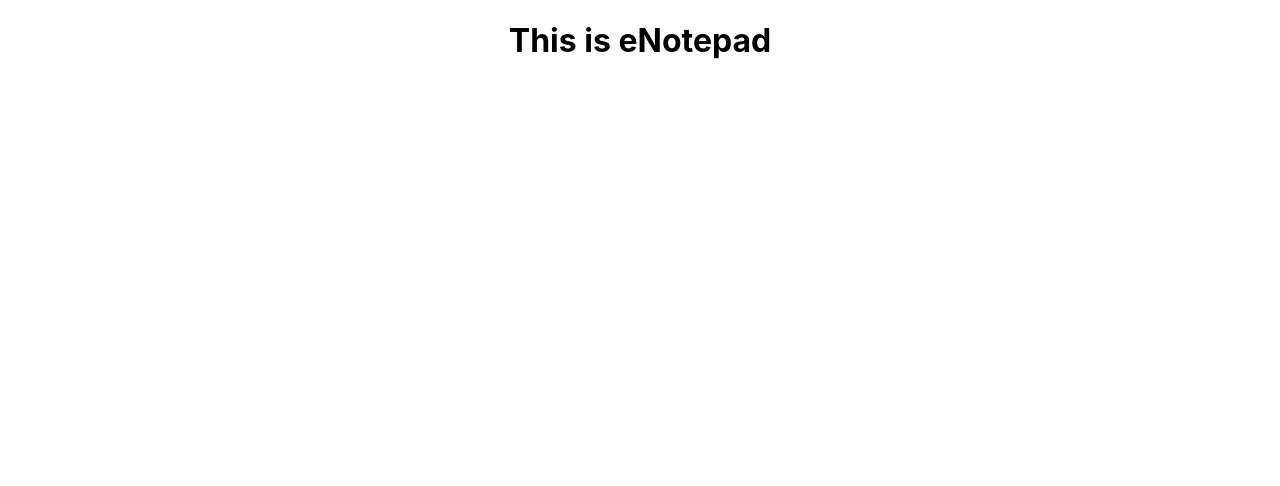
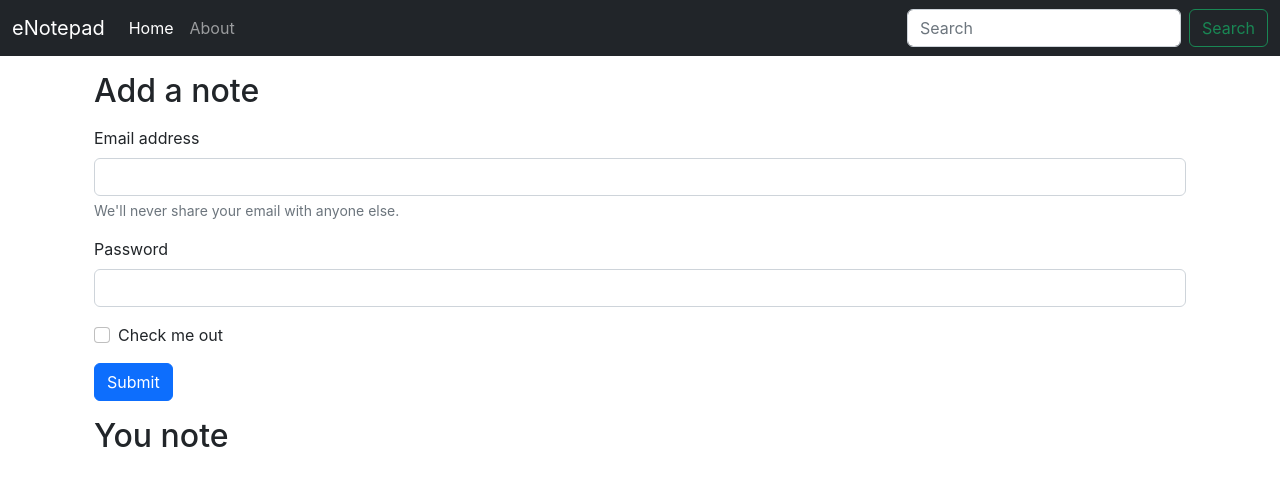
Before and after one commit to kanavbadwal/enotepad, a React (Create React App) app: page / in a window 1280 px wide. Shown: the top 486 px of the page. Built offline with nearby package versions, Linux system fonts and the light colour scheme.

Commit message:
createContext, useLocation, bootstrap and homepage

```diff
--- a/public/index.html
+++ b/public/index.html
@@ -24,7 +24,13 @@
       work correctly both with client-side routing and a non-root public URL.
       Learn how to configure a non-root public URL by running `npm run build`.
     -->
-    <title>React App</title>
+    <title>eNotepad - Create your notes on cloud securely.</title>
+    <link
+      href="https://cdn.jsdelivr.net/npm/bootstrap@5.2.3/dist/css/bootstrap.min.css"
+      rel="stylesheet"
+      integrity="sha384-rbsA2VBKQhggwzxH7pPCaAqO46MgnOM80zW1RWuH61DGLwZJEdK2Kadq2F9CUG65"
+      crossorigin="anonymous"
+    />
   </head>
   <body>
     <noscript>You need to enable JavaScript to run this app.</noscript>
@@ -39,5 +45,10 @@
       To begin the development, run `npm start` or `yarn start`.
       To create a production bundle, use `npm run build` or `yarn build`.
     -->
+    <script
+      src="https://cdn.jsdelivr.net/npm/bootstrap@5.2.3/dist/js/bootstrap.bundle.min.js"
+      integrity="sha384-kenU1KFdBIe4zVF0s0G1M5b4hcpxyD9F7jL+jjXkk+Q2h455rYXK/7HAuoJl+0I4"
+      crossorigin="anonymous"
+    ></script>
   </body>
 </html>
--- a/src/App.js
+++ b/src/App.js
@@ -1,10 +1,25 @@
 import "./App.css";
+import { BrowserRouter as Router, Routes, Route } from "react-router-dom";
+import Navbar from "./components/Navbar";
+import Home from "./components/Home";
+import About from "./components/About";
+import NoteState from "./context/notes/NoteState";
 
 function App() {
   return (
-    <div className="App">
-      <h1>This is eNotepad</h1>
-    </div>
+    <>
+      <NoteState>
+        <Router>
+          <Navbar />
+          <div className="container">
+            <Routes>
+              <Route path="/" element={<Home />} />
+              <Route path="/about" element={<About />} />
+            </Routes>
+          </div>
+        </Router>
+      </NoteState>
+    </>
   );
 }
 
--- /dev/null
+++ b/src/components/About.js
@@ -0,0 +1,7 @@
+import React from "react";
+
+const About = () => {
+  return <div>This is about page.</div>;
+};
+
+export default About;
--- /dev/null
+++ b/src/components/Home.js
@@ -0,0 +1,55 @@
+import React from "react";
+
+const Home = () => {
+  return (
+    <div>
+      <div className="container my-3">
+        <h2>Add a note</h2>
+        <form className="my-3">
+          <div className="mb-3">
+            <label htmlFor="exampleInputEmail1" className="form-label">
+              Email address
+            </label>
+            <input
+              type="email"
+              className="form-control"
+              id="exampleInputEmail1"
+              aria-describedby="emailHelp"
+            />
+            <div id="emailHelp" className="form-text">
+              We'll never share your email with anyone else.
+            </div>
+          </div>
+          <div className="mb-3">
+            <label htmlFor="exampleInputPassword1" className="form-label">
+              Password
+            </label>
+            <input
+              type="password"
+              className="form-control"
+              id="exampleInputPassword1"
+            />
+          </div>
+          <div className="mb-3 form-check">
+            <input
+              type="checkbox"
+              className="form-check-input"
+              id="exampleCheck1"
+            />
+            <label className="form-check-label" htmlFor="exampleCheck1">
+              Check me out
+            </label>
+          </div>
+          <button type="submit" className="btn btn-primary">
+            Submit
+          </button>
+        </form>
+      </div>
+      <div className="container">
+        <h2>You note</h2>
+      </div>
+    </div>
+  );
+};
+
+export default Home;
--- /dev/null
+++ b/src/components/Navbar.js
@@ -0,0 +1,68 @@
+import React, { useEffect } from "react";
+import { Link, useLocation } from "react-router-dom";
+
+const Navbar = () => {
+  let location = useLocation();
+  useEffect(() => {
+    // console.log(location.pathname);
+  }, [location]);
+
+  return (
+    <nav className="navbar navbar-expand-lg bg-dark navbar-dark">
+      <div className="container-fluid">
+        <Link className="navbar-brand" to="/">
+          eNotepad
+        </Link>
+        <button
+          className="navbar-toggler"
+          type="button"
+          data-bs-toggle="collapse"
+          data-bs-target="#navbarSupportedContent"
+          aria-controls="navbarSupportedContent"
+          aria-expanded="false"
+          aria-label="Toggle navigation"
+        >
+          <span className="navbar-toggler-icon"></span>
+        </button>
+        <div className="collapse navbar-collapse" id="navbarSupportedContent">
+          <ul className="navbar-nav me-auto mb-2 mb-lg-0">
+            <li className="nav-item">
+              <Link
+                className={`nav-link ${
+                  location.pathname === "/" ? "active" : ""
+                }`}
+                aria-current="page"
+                to="/"
+              >
+                Home
+              </Link>
+            </li>
+            <li className="nav-item">
+              <Link
+                className={`nav-link ${
+                  location.pathname === "/about" ? "active" : ""
+                }`}
+                to="/about"
+              >
+                About
+              </Link>
+            </li>
+          </ul>
+          <form className="d-flex" role="search">
+            <input
+              className="form-control me-2"
+              type="search"
+              placeholder="Search"
+              aria-label="Search"
+            />
+            <button className="btn btn-outline-success" type="submit">
+              Search
+            </button>
+          </form>
+        </div>
+      </div>
+    </nav>
+  );
+};
+
+export default Navbar;
--- /dev/null
+++ b/src/context/notes/NoteState.js
@@ -0,0 +1,9 @@
+import NoteContext from "./noteContext";
+
+const NoteState = (props) => {
+  return (
+    <NoteContext.Provider value={{}}>{props.children}</NoteContext.Provider>
+  );
+};
+
+export default NoteState;
--- /dev/null
+++ b/src/context/notes/noteContext.js
@@ -0,0 +1,5 @@
+import { createContext } from "react";
+
+const noteContext = createContext();
+
+export default noteContext;
```
